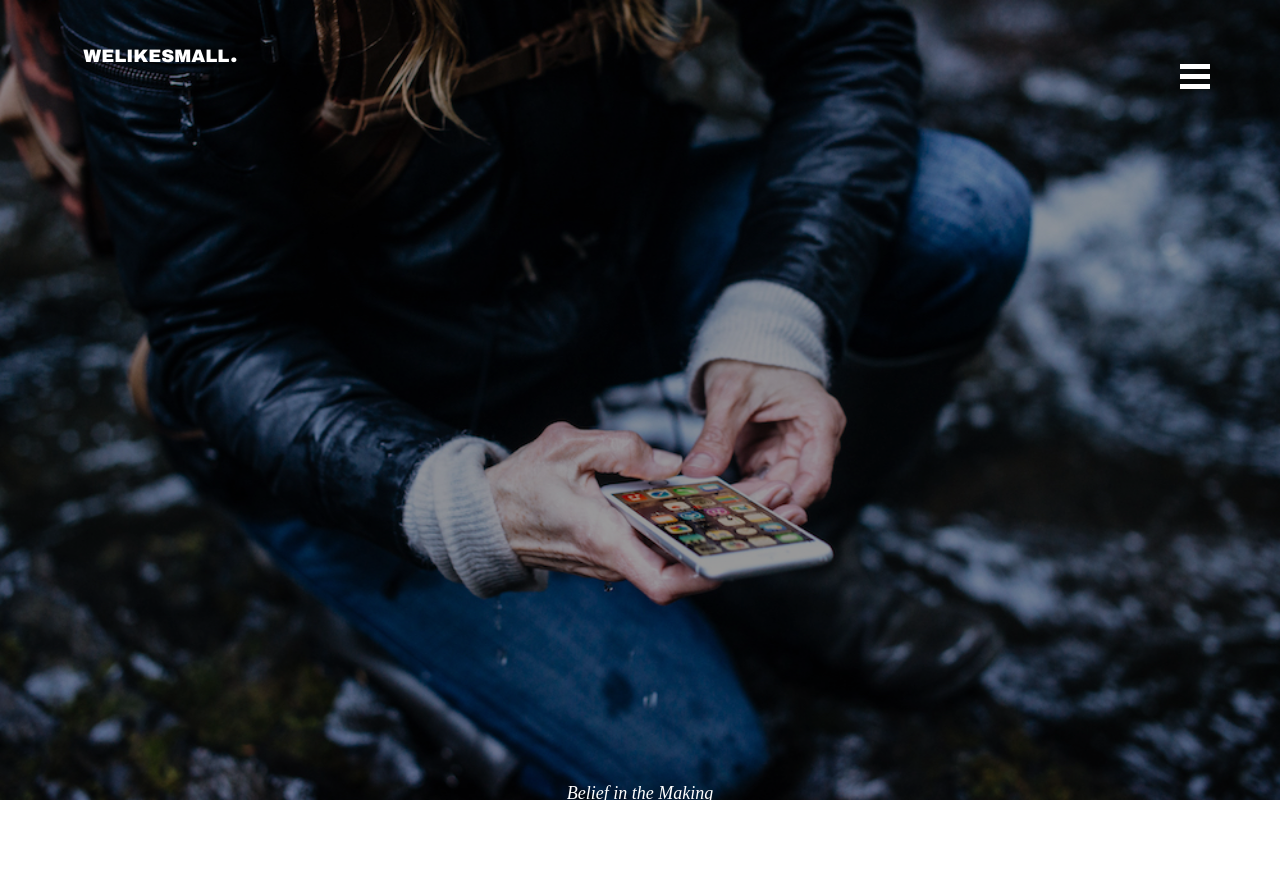
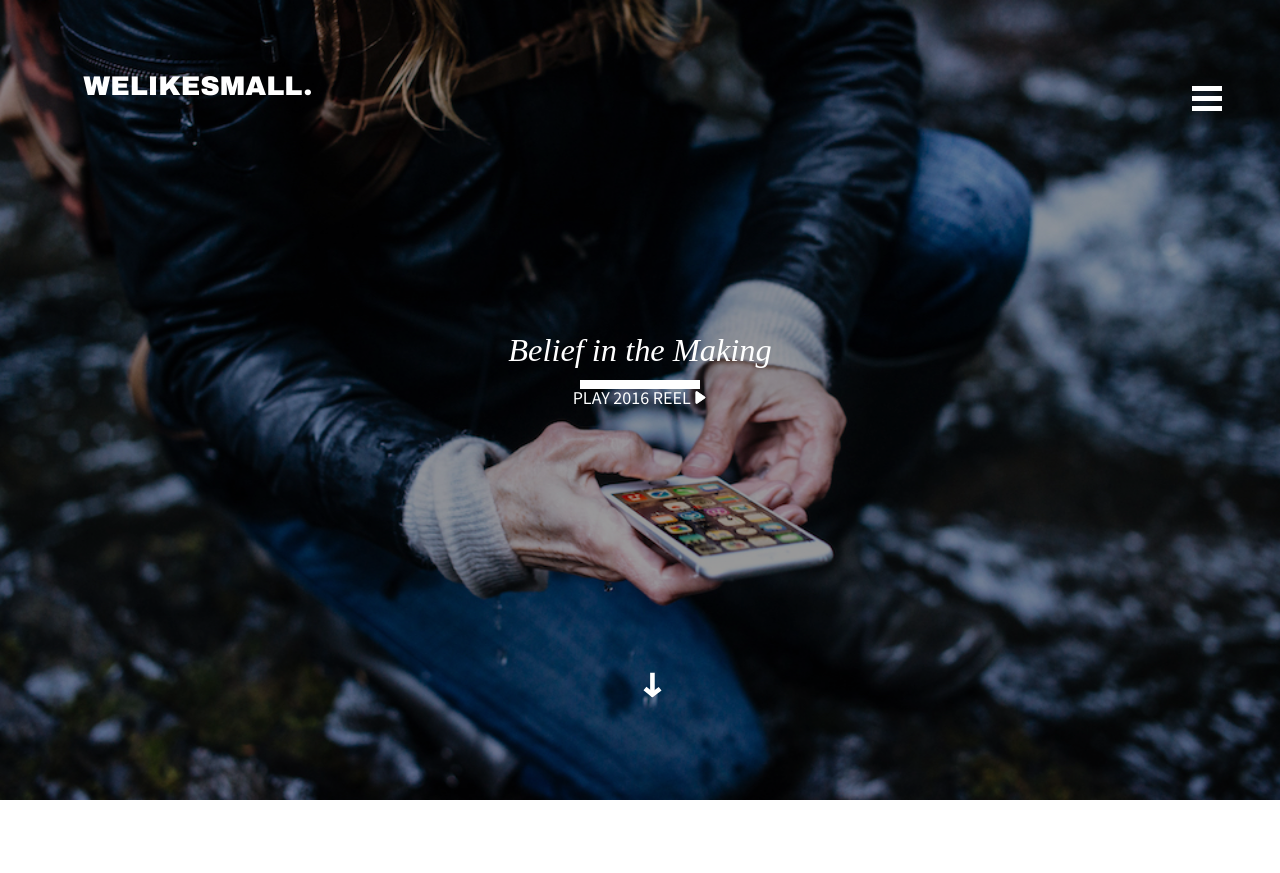
Before and after one commit to nmastracola/welikesmall-clone, a plain HTML site: page index.html in a window 1280 px wide. After the commit the page ends 800 px from the top, so only its background shows below. Drawn offline with Linux system fonts and the light colour scheme.

Commit message:
commiting webstorm files

```diff
--- a/index.html
+++ b/index.html
@@ -10,22 +10,30 @@
 <body>
 <main class="main-section">
     <section class="transparent">
-        <section class="main-content">
-        <header class="main-header">
-            <div class="header-row">
-                <div class="logo"><div class="logotype">WELIKESMALL<div class="dot">.</div></div></div>
-                <div class="ham-block">
-                    <div class="hamburger"></div>
-                </div>
+        <div class="content">
+                <header class="top-content">
+                    <div class="logo"><div class="logotype">WELIKESMALL<div class="dot">.</div></div></div>
+                        <div class="ham-block">
+                            <div class="hamburger"></div>
+                        </div>
+                </header>
+            <div class="middle-content">
+                <div class="belief">Belief in the Making</div>
+                <div class="slash"></div>
+                <div class="reel">PLAY 2016 REEL <svg class="play-btn-vector" xmlns="http://www.w3.org/2000/svg" viewBox="0 0 11 13.99">
+                    <path class="play-btn-path" d="M9.49,5.8a0.73,0.73,0,0,1,0,1.38L1.22,12.82A0.74,0.74,0,0,1,0,12.13V0.85A0.74,0.74,0,0,1,1.22.16Z" transform="translate(0.5 0.5)" fill="#fff" stroke="#fff" stroke-miterlimit="10"></path>
+                </svg></div>
             </div>
-        </header>
-            <section class="middle-content">
-                <div class="belief">
-                    Belief in the Making
-                </div>
-                <div class="slash"></div>
-            </section>
-        </section>
+            <div class="bottom-content">
+                <svg class="arrow-vector" xmlns="http://www.w3.org/2000/svg" viewBox="0 0 27.18 19.57">
+                    <g class="arrow-vector-group">
+                        <line class="arrow-line long-line" y1="9.86" x2="21.7" y2="9.86" fill="none" stroke="#fff" stroke-miterlimit="10" stroke-width="5"></line>
+                        <line class="arrow-line short-line" x1="25.19" y1="11.43" x2="17.64" y2="1.51" fill="none" stroke="#fff" stroke-miterlimit="10" stroke-width="5"></line>
+                        <line class="arrow-line short-line" x1="25.17" y1="8.41" x2="17.33" y2="17.99" fill="none" stroke="#fff" stroke-miterlimit="10" stroke-width="5"></line>
+                    </g>
+                </svg>
+            </div>
+        </div>
     </section>
 </main>
 </body>
--- a/styles/main.css
+++ b/styles/main.css
@@ -1,4 +1,4 @@
-@import url('https://fonts.googleapis.com/css?family=Roboto:700,900|Archivo+Black');
+@import url('https://fonts.googleapis.com/css?family=Roboto:700,900|Archivo+Black|Source+Sans+Pro');
 
 
 html {
@@ -8,7 +8,6 @@ html {
 .main-section {
     background: url("../img/back.jpg") center no-repeat;
     background-size: cover;
-    width: 100%;
     height: 100vh;
 }
 
@@ -19,21 +18,26 @@ html {
     background-size: cover;
 }
 
-.main-header {
-    height: 10vh;
-    margin-bottom: 55%;
+.content {
+    display: flex;
+    flex-flow: column nowrap;
+    align-items: center;
+    height: 100%;
+    width 100%;
 }
 
-.header-row {
-    display: flex;
-    justify-content: space-between;
+.top-content {
+    order: 1;
+    flex-grow: 1;
+    align-self: stretch;
 }
 
+
 .logo {
-    margin-top: 2.7%;
+    margin-top: -14px;
+    padding-top: 5.8% ;
     margin-left: 6.5%;
 }
-
 
 .logotype {
     font-size: 1rem;
@@ -50,18 +54,18 @@ html {
 }
 
 .ham-block {
-    margin-top: 5%;
-    margin-right: 5.5%;
+    position: absolute;
+    top: 2.7%;
+    right: 5.5%;
 }
-@media (min-width: 350px) {
-    .hamburger {
+.hamburger {
         width:22px;
         height:4px;
         background-color:#fff;
         position:relative;
     }
 
-    .hamburger:after, .hamburger:before  {
+.hamburger:after, .hamburger:before  {
         content: '';
         width: 100%;
         height:4px;
@@ -69,17 +73,41 @@ html {
         position:absolute;
     }
 
-    .hamburger:after {
+.hamburger:after {
         top:8px;
     }
 
-    .hamburger:before {
+.hamburger:before {
         top:16px;
     }
-}
 
 @media (min-width: 768px) {
 
+    .logo {
+        display: inline-block;
+        padding-top: 5.9%;
+        margin-left: 6.5%;
+    }
+
+
+    .logotype {
+        font-size: 1.5rem;
+        color: #fff;
+        font-family: 'Archivo Black', sans-serif;
+    }
+
+    .dot {
+        display: inline;
+        color: #fff;
+        font-family: 'Roboto', sans-serif;
+        font-weight: 700;
+        font-size: 2.2rem;
+    }
+    .ham-block {
+        position: absolute;
+        top: 10.8%;
+        right: 4.5%;
+    }
     .hamburger {
         width: 30px;
         height: 5px;
@@ -102,29 +130,62 @@ html {
     .hamburger:before {
         top: 20px;
     }
-
+    .belief {
+        font-family: "Adobe Caslon Pro", serif;
+        font-style: italic;
+        font-size: 2.5rem;
+        margin-bottom: 5%;
+    }
 }
 
-.main-content {
-    color: #fff;
-}
 
 .middle-content {
-    display: flex;
+    color: #fff;
+    order: 2;
+    flex: 1;
     justify-content: center;
-    align-items: center;
-    flex-direction: column;
 }
 
 .belief {
     font-family: "Adobe Caslon Pro", serif;
     font-style: italic;
+    font-size: 1.8rem;
     margin-bottom: 5%;
 }
 
 .slash {
 
-    height: 7px;
-    width: 100px;
+    height: 9px;
+    width: 120px;
     background-color: #fff;
+    margin: 0 auto;
 }
+
+.reel {
+    font-family: "Source Sans Pro", sans-serif;
+    color: #fff;
+    text-align: center;
+
+}
+
+.bottom-content {
+    order: 3;
+    flex: 1;
+}
+
+.arrow-vector {
+    height: 30px;
+    width: 25px;
+    transform: rotate(90deg);
+    position: absolute;
+    bottom: 12.5%
+}
+
+.arrow-line {
+    fill: #fff;
+}
+
+.play-btn-vector {
+    height: 13px;
+    width: 13px;
+}
--- a/styles/reset.css
+++ b/styles/reset.css
@@ -7,7 +7,7 @@ html, body, div, span, applet, object, iframe,
 h1, h2, h3, h4, h5, h6, p, blockquote, pre,
 a, abbr, acronym, address, big, cite, code,
 del, dfn, em, img, ins, kbd, q, s, samp,
-small, strike, strong, sub, sup, tt, var, span,
+small, strike, strong, sub, sup, tt, var,
 b, u, i, center,
 dl, dt, dd, ol, ul, li,
 fieldset, form, label, legend,
@@ -22,7 +22,6 @@ time, mark, audio, video {
     font-size: 100%;
     font: inherit;
     vertical-align: baseline;
-    box-sizing: border-box;
 }
 /* HTML5 display-role reset for older browsers */
 article, aside, details, figcaption, figure,
@@ -31,14 +30,7 @@ footer, header, hgroup, menu, nav, section {
 }
 body {
     line-height: 1;
-    font-family: "Helvetica Neue", SansSerif;
 }
-html {
-    font-size: 16px;
-    text-rendering: optimizeLegibility !important;
-    -webkit-font-smoothing: antialiased !important;
-}
-
 ol, ul {
     list-style: none;
 }
@@ -50,7 +42,6 @@ q:before, q:after {
     content: '';
     content: none;
 }
-
 table {
     border-collapse: collapse;
     border-spacing: 0;
```
Also changed, not shown: 1 other file.
